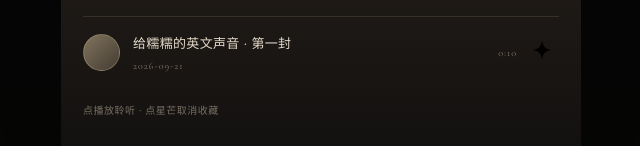
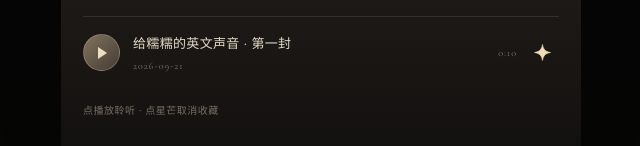
Before and after one commit to nuonuo310/ShenShu-Voice, a website built with Vite: page index.html in a window 1280 px wide. Both pictures are taken after a click on the button "打开我们的收藏". Shown: the part 651-797 px from the top of the page, 319-959 px from the left. Built offline with nearby package versions, Linux system fonts and the light colour scheme.

Commit message:
Style four-point favorite stars and clean playback controls

```diff
--- a/apps/voice-gallery/style.css
+++ b/apps/voice-gallery/style.css
@@ -121,3 +121,6 @@ body{background:radial-gradient(circle at 50% 38%,rgba(111,82,46,.075),transpare
 .collection-topline{margin-bottom:19px}.collection-topline p{color:rgba(241,220,189,.55);font-size:10px}.collection-topline h1{color:rgba(249,237,216,.9);font-size:20px}.collection-topline h1 span{color:rgba(240,216,178,.52)}.collection-close{color:rgba(247,229,201,.68);font-size:27px}
 .collection-track{gap:5px}.voice-row{display:flex;align-items:center;gap:8px;padding:7px 0;border-top:1px solid rgba(240,218,185,.12)}.voice-row-play{display:flex;align-items:center;gap:13px;min-width:0;flex:1;padding:10px 0;border:0;background:transparent;text-align:left;color:inherit;cursor:pointer}.voice-play-icon{display:grid;place-items:center;flex:0 0 37px;width:37px;height:37px;border:1px solid rgba(235,210,169,.25);border-radius:50%;background:linear-gradient(135deg,rgba(241,217,175,.24),rgba(241,217,175,.08));color:rgba(255,237,207,.9);font:13px/1 sans-serif}.voice-row.is-active .voice-play-icon{background:linear-gradient(135deg,rgba(241,217,175,.48),rgba(241,217,175,.2))}.voice-meta{min-width:0;flex:1;gap:7px}.voice-title,.voice-row.is-active .voice-title{color:rgba(250,239,221,.9);font-size:13px;line-height:1.5;letter-spacing:.025em}.voice-date,.voice-duration{color:rgba(238,218,190,.58);font-size:10px}.voice-duration{flex-shrink:0}.voice-remove{flex:0 0 34px;height:40px;border:0;background:none;color:rgba(240,214,173,.7);font-size:23px;cursor:pointer}.collection-hint{margin:14px 0 0;color:rgba(239,221,196,.45);font-size:10px;letter-spacing:.05em}.collection-empty{padding:20px 0;color:rgba(247,232,209,.66);font-size:12px;line-height:2}
 .timeline{grid-template-columns:22px minmax(0,1fr) 22px 22px}.favorite-control{width:22px;height:22px;padding:0;border:1px solid rgba(237,216,181,.13);border-radius:50%;background:transparent;color:rgba(241,223,194,.65);font:17px/18px sans-serif;cursor:pointer}.favorite-control.is-saved{color:#f2d6a5;background:rgba(242,214,165,.12)}
+
+/* Keepsake controls: vector icons, no platform-dependent emoji glyphs. */
+.favorite-control,.voice-remove{display:grid;place-items:center;line-height:1}.favorite-star{display:block;width:19px;height:19px;overflow:visible;fill:transparent;stroke:#c9b58e;stroke-width:1.8;stroke-linejoin:round;transition:fill .18s ease,stroke .18s ease,filter .18s ease}.favorite-control.is-saved .favorite-star,.voice-remove .favorite-star{fill:#f0ddb6;stroke:#f0ddb6}.favorite-control.is-saved{background:rgba(242,214,165,.08)}.voice-remove{color:inherit}.voice-remove:active .favorite-star,.favorite-control:active .favorite-star{filter:drop-shadow(0 0 4px rgba(240,221,182,.6))}.voice-play-icon{position:relative;font-size:0}.voice-play-icon::before{content:"";display:block;width:0;height:0;margin-left:2px;border-top:6px solid transparent;border-bottom:6px solid transparent;border-left:9px solid rgba(255,237,207,.9)}.voice-play-icon.is-playing::before{width:10px;height:12px;margin-left:0;border:0;border-left:3px solid rgba(255,237,207,.9);border-right:3px solid rgba(255,237,207,.9)}
```
